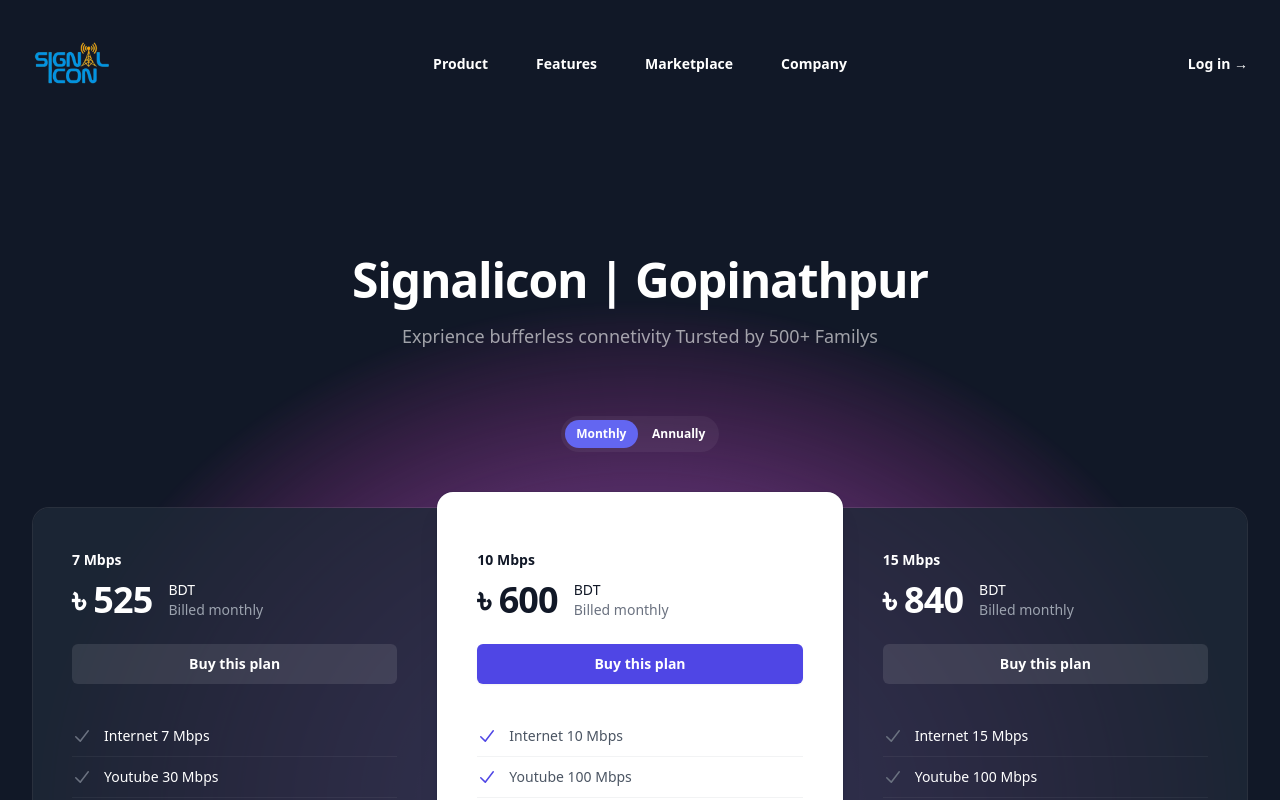
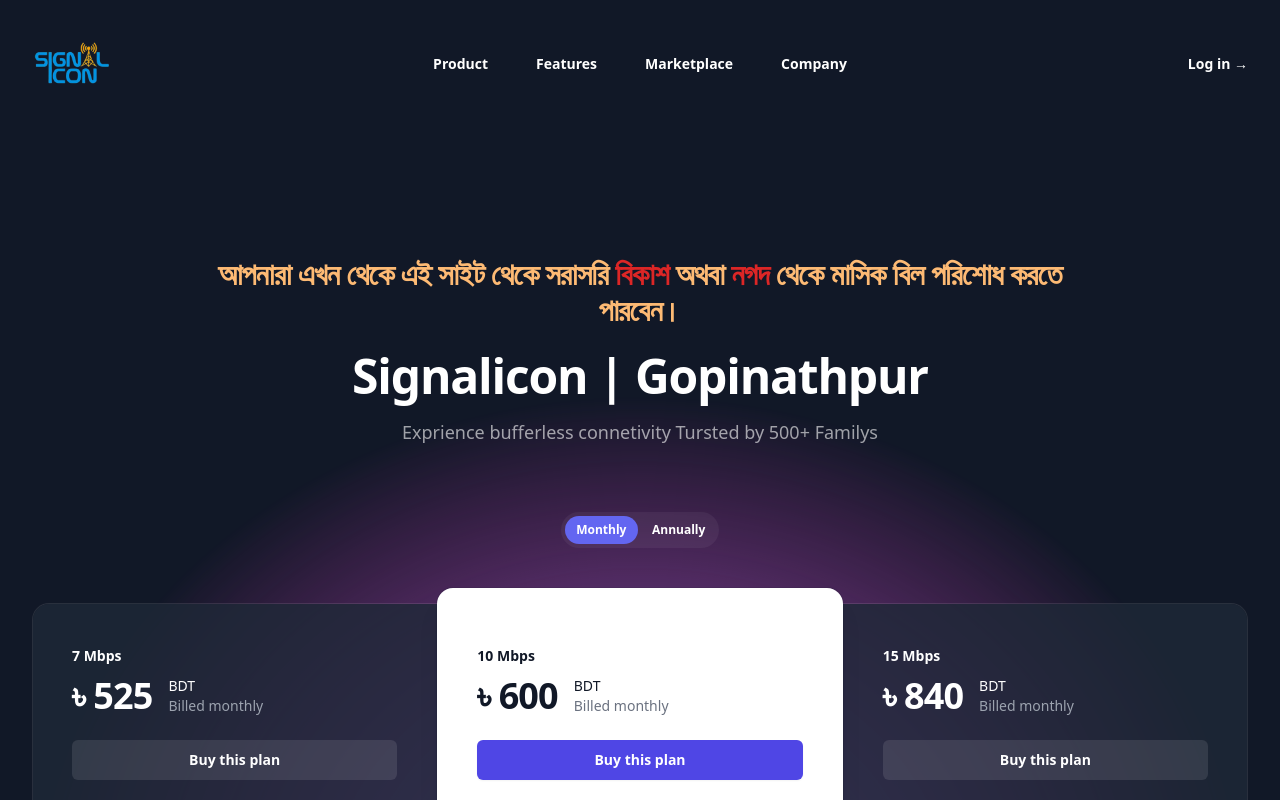
Before and after one commit to atikfaisalemon/signalicon-pricing, a React (Vite) app: page / in a window 1280 px wide. Shown: the top 800 px of the page. Built offline with nearby package versions, Linux system fonts and the light colour scheme.

Commit message:
Written statement

```diff
--- a/src/components/Price.jsx
+++ b/src/components/Price.jsx
@@ -329,10 +329,16 @@
       <main>
         {/* Pricing section */}
         <div className="isolate overflow-hidden">
-          <div className="flow-root bg-gray-900 py-16 sm:pt-32 lg:pb-0">
+          <div className="flow-root bg-gray-900 py-6 sm:pt-32 lg:pb-0">
             <div className="mx-auto max-w-7xl px-6 lg:px-8">
               <div className="relative z-10">
-                <h1 className="mx-auto max-w-4xl text-center text-5xl font-bold tracking-tight text-white">
+                <h1 className="mx-auto max-w-4xl text-center text-3xl font-bold tracking-tight text-orange-300">
+                  আপনারা এখন থেকে এই সাইট থেকে সরাসরি{" "}
+                  <span className="text-red-600">বিকাশ</span> অথবা{" "}
+                  <span className="text-red-600">নগদ</span> থেকে মাসিক বিল
+                  পরিশোধ করতে পারবেন।
+                </h1>
+                <h1 className="mx-auto max-w-4xl text-center text-5xl font-bold tracking-tight text-white mt-6">
                   Signalicon | Gopinathpur
                 </h1>
                 <p className="mx-auto mt-4 max-w-2xl text-center text-lg leading-8 text-white/60">
```
Also changed, not shown: src/components/Working.jsx (added).
